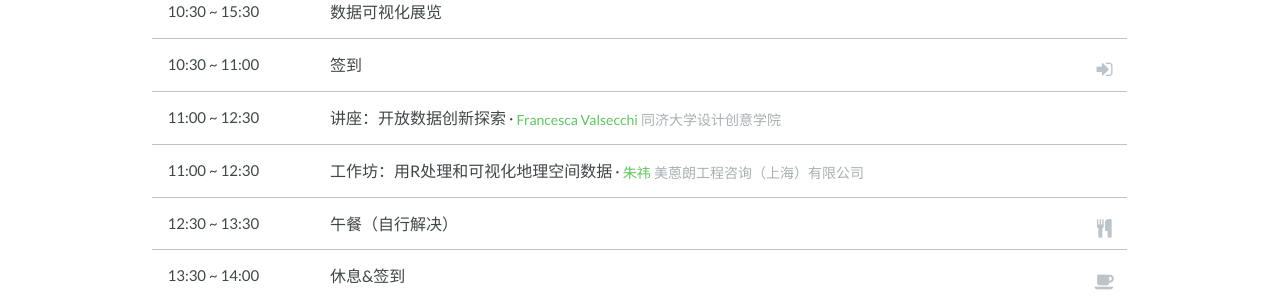
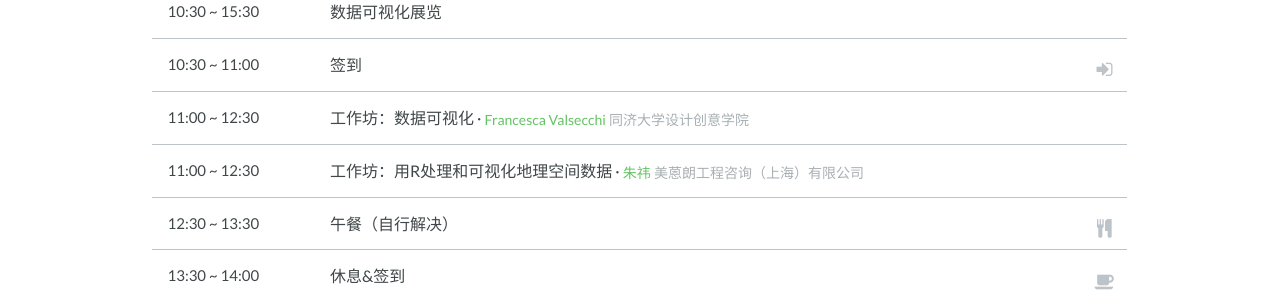
Before and after one commit to opendatacamp/opendatacamp.github.io, a Jekyll site: the page built from index.html, in a window 1280 px wide and 900 px high, scrolled down 1493 px. Shown: the part 152-452 px from the top of the window. Built offline with Jekyll 4.4.1, drawn with Linux system fonts in a browser that asks for light colours; nearby versions of some CDN libraries; some of the changed lines change nothing that is shown.

Commit message:
update agenda

```diff
--- a/_data/talks.yml
+++ b/_data/talks.yml
@@ -8,7 +8,7 @@
     start: "10:30"
     end: "11:00"
     type: opening
-  - title: "讲座：开放数据创新探索"
+  - title: "工作坊：数据可视化"
     start: "11:00"
     end: "12:30"
     speaker: desis
@@ -50,10 +50,10 @@
     end: "12:30"
     speaker: metrodata
     type: standard
-  - title: "工作坊：数据可视化"
+  - title: "工作坊：开放数据桌游"
     start: "11:00"
     end: "12:30"
-    speaker: desis
+    speaker: odc
     type: standard
   - title: "午餐（自行解决）"
     start: "12:30"
```
